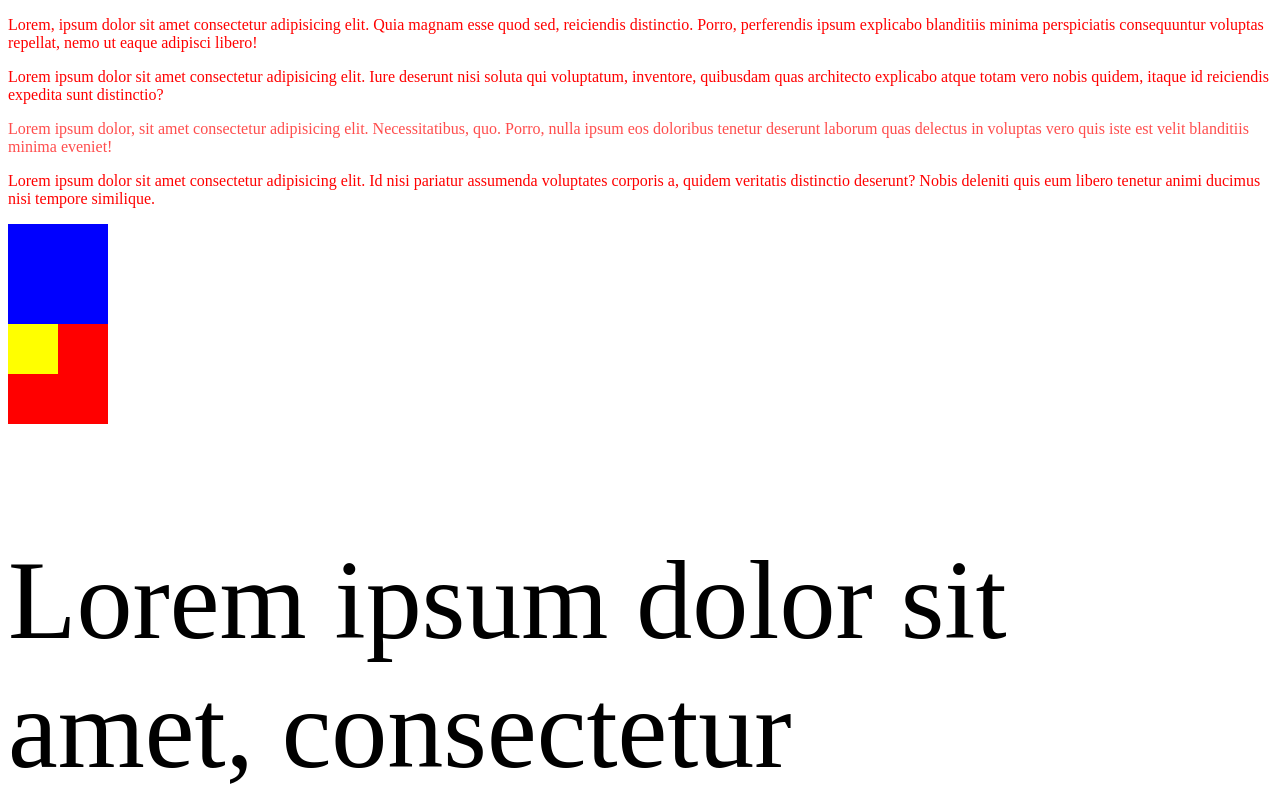
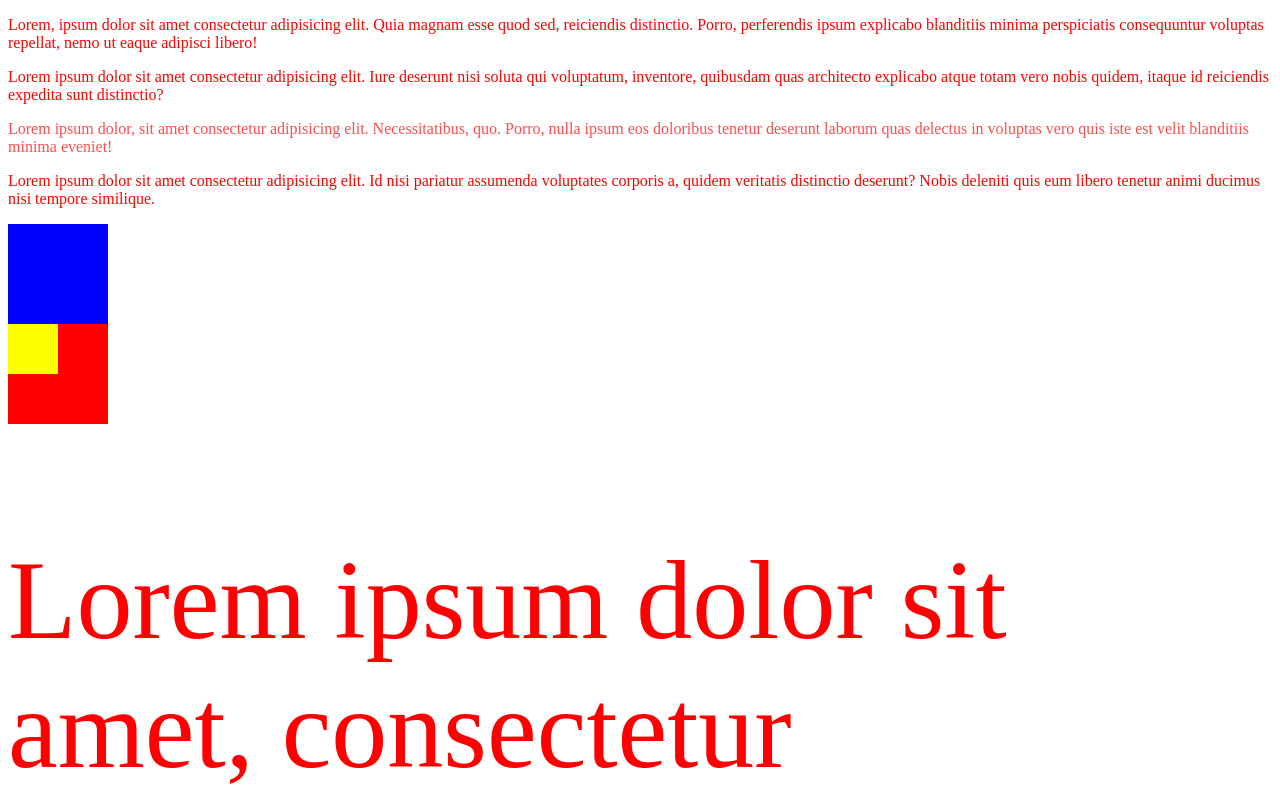
Before and after one commit to sabrinabarzoni/miaesercizi, a plain HTML site: page index6.html in a window 1280 px wide. Shown: the top 800 px of the page. Drawn offline with Linux system fonts and the light colour scheme.

Commit message:
added color red

```diff
--- a/root.css
+++ b/root.css
@@ -0,0 +1,3 @@
+:root{
+    --color-text:red
+}
--- a/style1.css
+++ b/style1.css
@@ -1,6 +1,6 @@
  *
  {
-    color:var(--color-text:#ff0000)
+    color:var(--color-text)
  }
 
  .rgb p {
```
